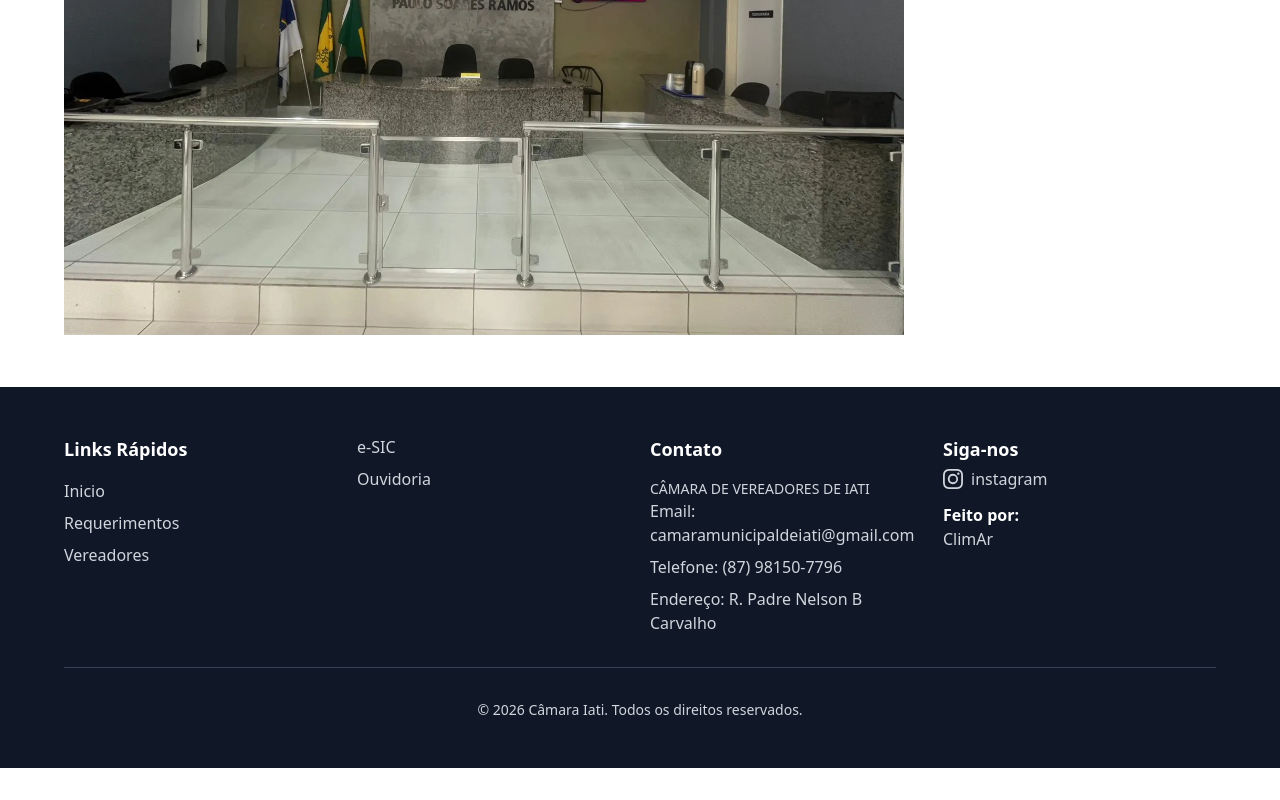
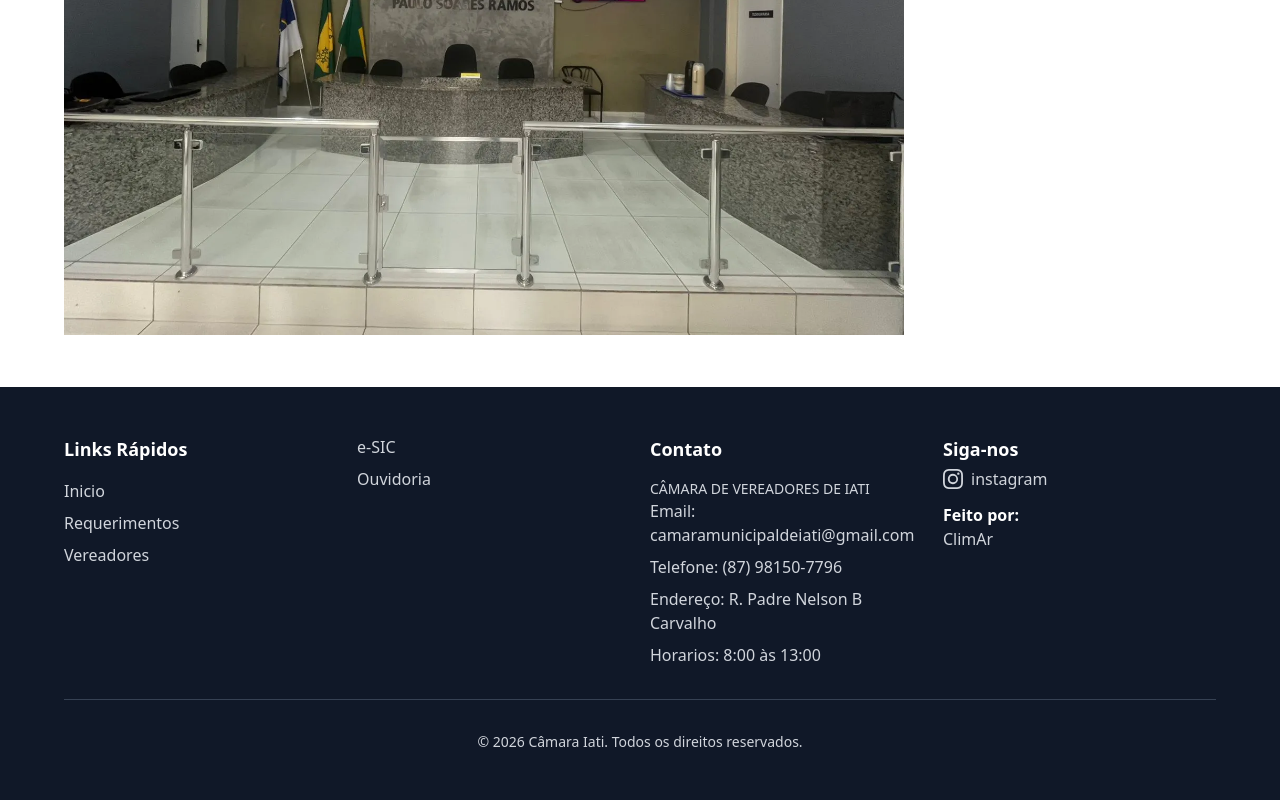
Before and after one commit to danielBRTanimacao/CamaraIatiPage, a React (Vite) app: page /camara in a window 1280 px wide. Shown: the part 1792-2592 px from the top of the page. Before the commit the page ends 2560 px from the top, so only its background shows below. Built offline with nearby package versions, Linux system fonts and the light colour scheme.

Commit message:
feat: add timer

```diff
--- a/src/components/Footer.tsx
+++ b/src/components/Footer.tsx
@@ -82,6 +82,7 @@ export default () => {
                   Endereço: R. Padre Nelson B Carvalho
                 </Link>
               </li>
+              <li>Horarios: 8:00 às 13:00</li>
             </ul>
           </div>
 
```
